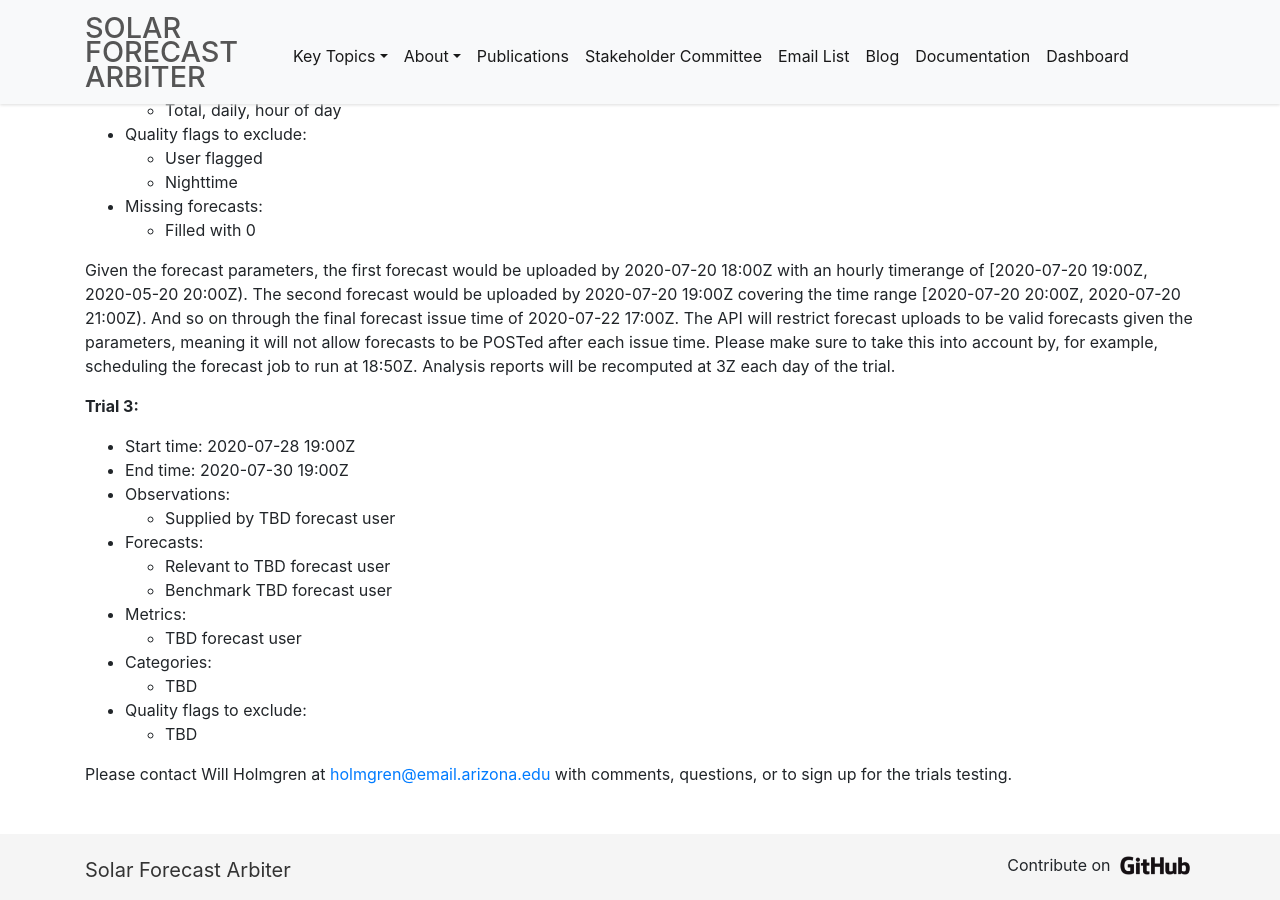
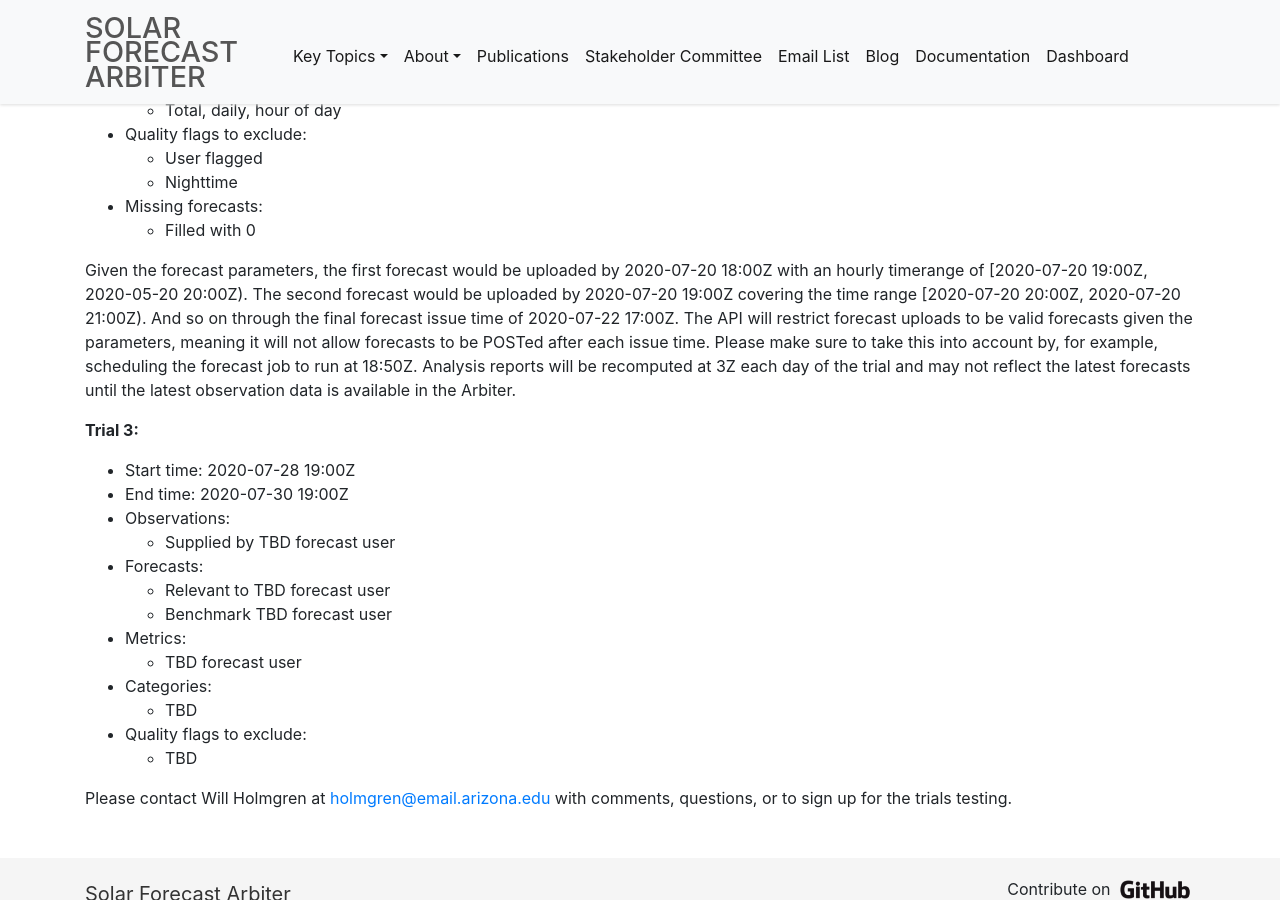
Before and after one commit to SolarArbiter/SolarArbiter.github.io, a Jekyll site: the page built from _posts/2020-02-12-Trials-Testing.md, in a window 1280 px wide and 900 px high, scrolled down 1890 px. Built offline with Jekyll 4.4.1, drawn with Linux system fonts in a browser that asks for light colours.

Commit message:
Update _posts/2020-02-12-Trials-Testing.md
Co-authored-by: Tony Lorenzo <atlorenzo@email.arizona.edu>

```diff
--- a/_posts/2020-02-12-Trials-Testing.md
+++ b/_posts/2020-02-12-Trials-Testing.md
@@ -79,7 +79,7 @@
 * Missing forecasts:
   * Filled with 0
 
-Given the forecast parameters, the first forecast would be uploaded by 2020-07-20 18:00Z with an hourly timerange of [2020-07-20 19:00Z, 2020-05-20 20:00Z). The second forecast would be uploaded by 2020-07-20 19:00Z covering the time range [2020-07-20 20:00Z, 2020-07-20 21:00Z). And so on through the final forecast issue time of 2020-07-22 17:00Z. The API will restrict forecast uploads to be valid forecasts given the parameters, meaning it will not allow forecasts to be POSTed after each issue time. Please make sure to take this into account by, for example, scheduling the forecast job to run at 18:50Z. Analysis reports will be recomputed at 3Z each day of the trial.
+Given the forecast parameters, the first forecast would be uploaded by 2020-07-20 18:00Z with an hourly timerange of [2020-07-20 19:00Z, 2020-05-20 20:00Z). The second forecast would be uploaded by 2020-07-20 19:00Z covering the time range [2020-07-20 20:00Z, 2020-07-20 21:00Z). And so on through the final forecast issue time of 2020-07-22 17:00Z. The API will restrict forecast uploads to be valid forecasts given the parameters, meaning it will not allow forecasts to be POSTed after each issue time. Please make sure to take this into account by, for example, scheduling the forecast job to run at 18:50Z. Analysis reports will be recomputed at 3Z each day of the trial and may not reflect the latest forecasts until the latest observation data is available in the Arbiter.
 
 **Trial 3:**
 
```
